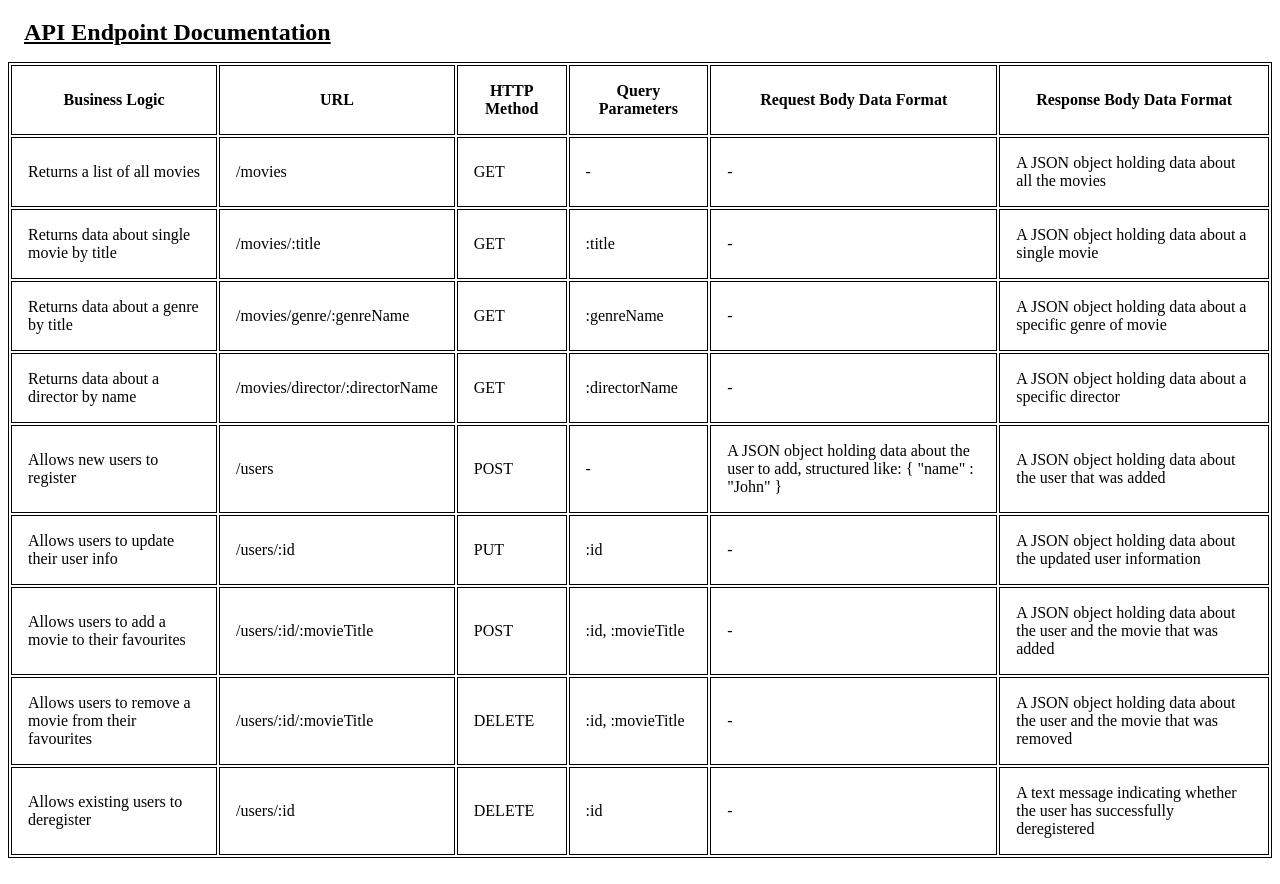
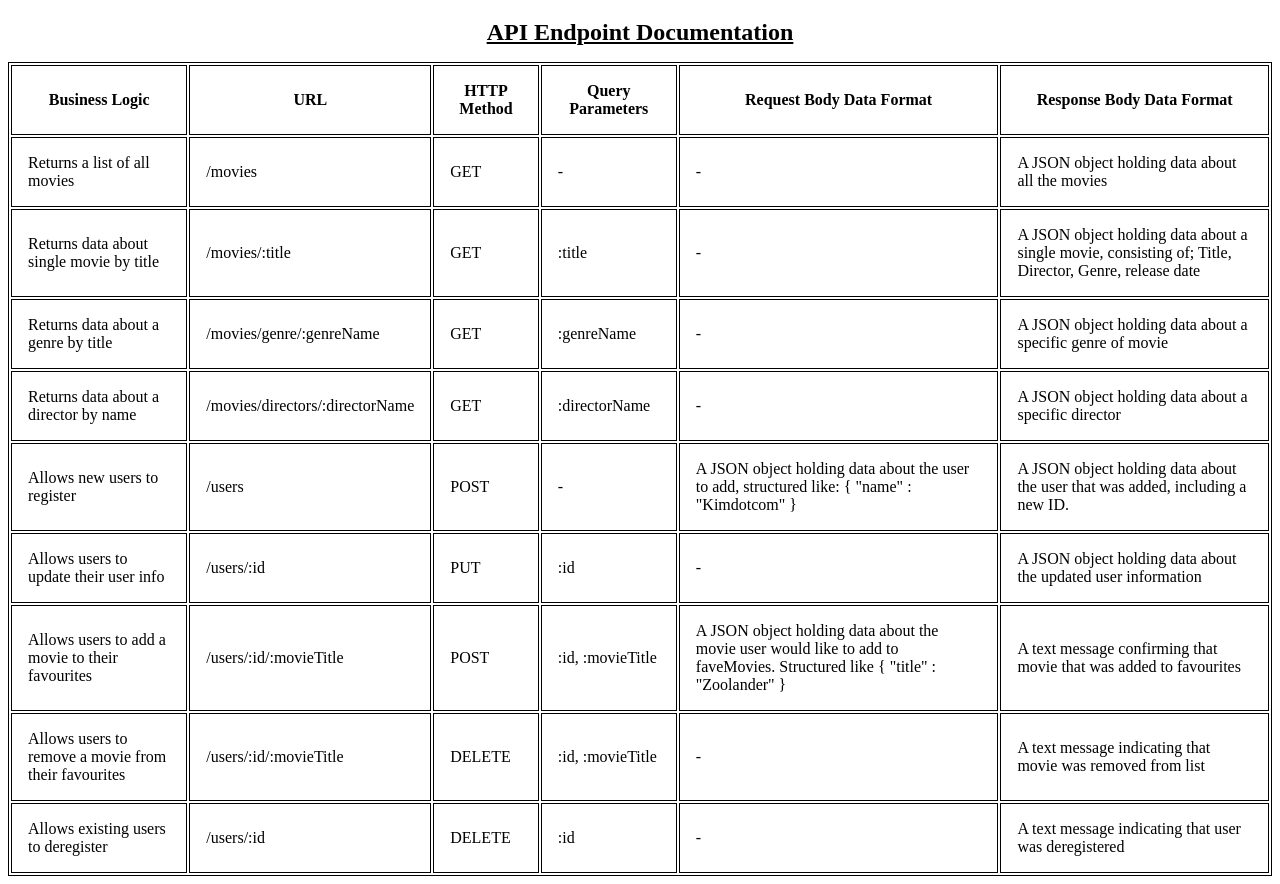
Before and after one commit to JackOliCode/movie_api, a website: page public/documentation.html in a window 1280 px wide. Shown: the part 454-1338 px from the top of the page. Drawn offline with Linux system fonts and the light colour scheme.

Commit message:
updated documentation

```diff
--- a/public/documentation.html
+++ b/public/documentation.html
@@ -4,7 +4,7 @@
     <meta charset="utf-8" />
     <meta name="viewport" content="width=device-width, initial-scale=1" />
     <title>Documentation</title>
-    <link rel="stylesheet" type="text/css" href="/css/styles.css" />
+    <link rel="stylesheet" type="text/css" href="../css/styles.css" />
   </head>
 
   <body>
@@ -29,7 +29,7 @@
         </ul>
     </div>
 
-    <h2>API Endpoint Documentation</h2>
+    <h2 class="api_heading">API Endpoint Documentation</h2>
 
     <table class="table">
       <thead>
@@ -59,7 +59,7 @@
         <td>GET</td>
         <td>:title</td>
         <td>-</td>
-        <td>A JSON object holding data about a single movie</td>
+        <td>A JSON object holding data about a single movie, consisting of; Title, Director, Genre, release date</td>
       </tr>
 
       <tr>
@@ -73,7 +73,7 @@
 
       <tr>
         <td>Returns data about a director by name</td>
-        <td>/movies/director/:directorName</td>
+        <td>/movies/directors/:directorName</td>
         <td>GET</td>
         <td>:directorName</td>
         <td>-</td>
@@ -85,8 +85,8 @@
         <td>/users</td>
         <td>POST</td>
         <td>-</td>
-        <td>A JSON object holding data about the user to add, structured like: { "name" : "John" }</td>
-        <td>A JSON object holding data about the user that was added</td>
+        <td>A JSON object holding data about the user to add, structured like: { "name" : "Kimdotcom" }</td>
+        <td>A JSON object holding data about the user that was added, including a new ID. </td>
       </tr>
 
       <tr>
@@ -103,8 +103,8 @@
         <td>/users/:id/:movieTitle</td>
         <td>POST</td>
         <td>:id, :movieTitle</td>
-        <td>-</td>
-        <td>A JSON object holding data about the user and the movie that was added</td>
+        <td>A JSON object holding data about the movie user would like to add to faveMovies. Structured like { "title" : "Zoolander" }</td>
+        <td>A text message confirming that movie that was added to favourites</td>
       </tr>
 
       <tr>
@@ -113,7 +113,7 @@
         <td>DELETE</td>
         <td>:id, :movieTitle</td>
         <td>-</td>
-        <td>A JSON object holding data about the user and the movie that was removed</td>
+        <td>A text message indicating that movie was removed from list</td>
       </tr>
 
       <tr>
@@ -122,7 +122,7 @@
         <td>DELETE</td>
         <td>:id</td>
         <td>-</td>
-        <td>A text message indicating whether the user has successfully deregistered</td>
+        <td>A text message indicating that user was deregistered</td>
       </tr>
      </tbody>
      </table>
```
